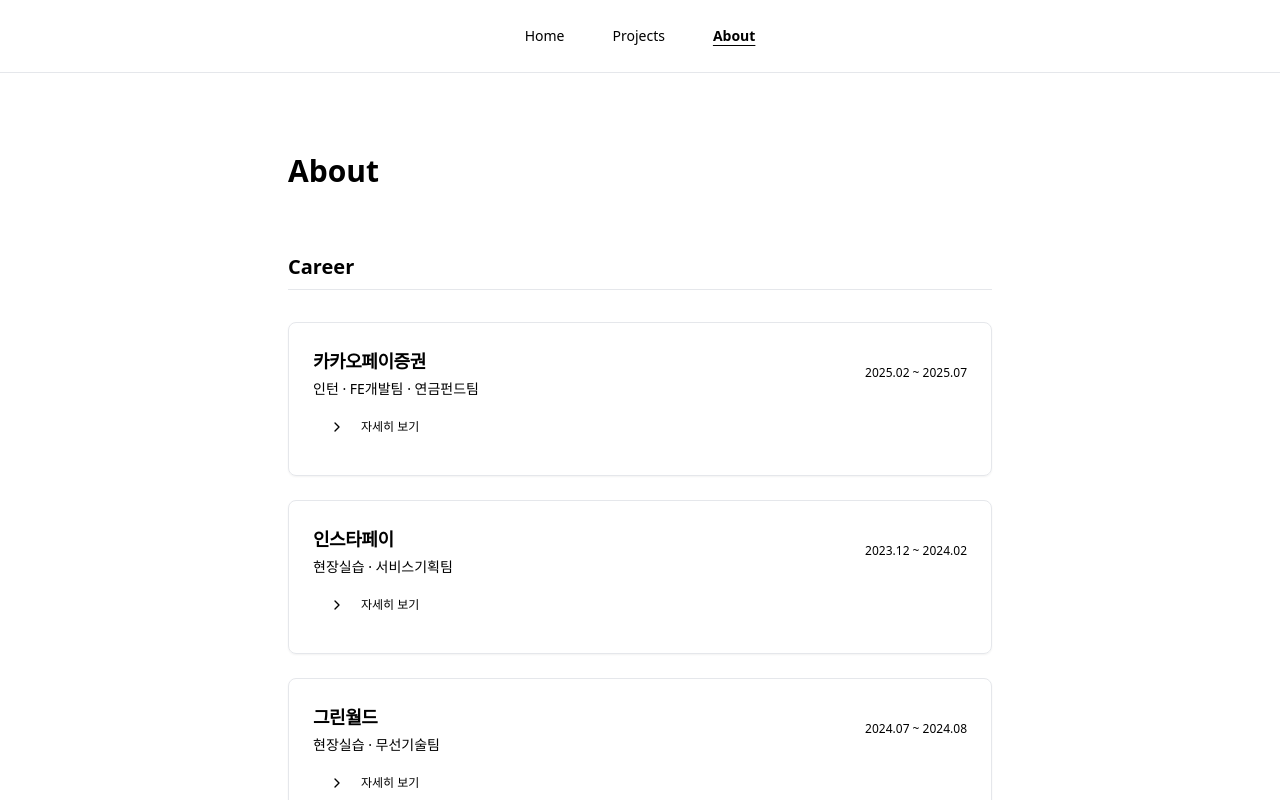
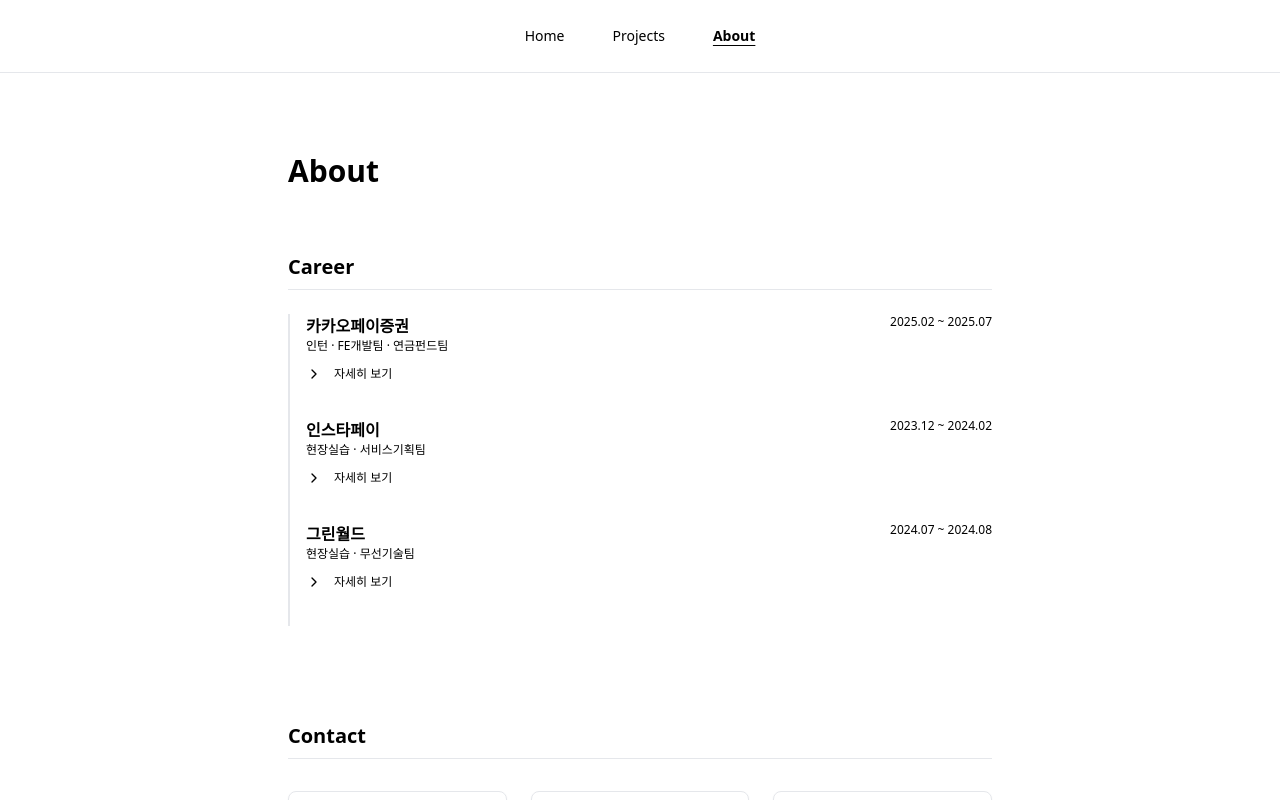
Before and after one commit to salmonco/portfolio, a Next.js app: page /about in a window 1280 px wide. Shown: the top 800 px of the page. Built offline with nearby package versions, Linux system fonts and the light colour scheme.

Commit message:
feat: update ui

```diff
--- a/app/about/page.tsx
+++ b/app/about/page.tsx
@@ -12,10 +12,10 @@ const About = () => {
 
       {/* Career */}
       <section className="w-full mb-16 sm:mb-20 lg:mb-24">
-        <h2 className="text-lg sm:text-xl font-semibold mb-8 border-b pb-2">
+        <h2 className="text-lg sm:text-xl font-semibold mb-6 border-b pb-2">
           Career
         </h2>
-        <div className="space-y-6">
+        <div className="space-y-0">
           {CAREER_DATA.map((career) => (
             <CareerCard key={career.id} career={career} />
           ))}
--- a/components/about/CareerCard.tsx
+++ b/components/about/CareerCard.tsx
@@ -2,7 +2,6 @@
 
 import { Badge } from "@/components/ui/badge";
 import { Button } from "@/components/ui/button";
-import { Card, CardContent, CardHeader, CardTitle } from "@/components/ui/card";
 import { ChevronDown, ChevronRight } from "lucide-react";
 import { useState } from "react";
 
@@ -30,44 +29,42 @@ export function CareerCard({ career }: CareerProps) {
   const [isExpanded, setIsExpanded] = useState(false);
 
   return (
-    <Card>
-      <CardHeader className="pb-3">
-        <div className="flex flex-col sm:flex-row sm:items-center sm:justify-between gap-2">
+    <div className="border-l-2 border-muted pl-4 pb-6">
+      <div className="flex flex-col sm:flex-row sm:items-start sm:justify-between gap-1 mb-2">
         <div className="flex-1">
-            <CardTitle className="text-base sm:text-lg">
+          <h3 className="text-sm sm:text-base font-semibold">
             {career.company}
-            </CardTitle>
-            <p className="text-xs sm:text-sm text-muted-foreground mt-1">
+          </h3>
+          <p className="text-xs text-muted-foreground">
             {career.position} · {career.team}
           </p>
         </div>
         <span className="text-xs text-muted-foreground">{career.period}</span>
       </div>
-      </CardHeader>
-      <CardContent className="pt-0">
+
       <Button
         variant="ghost"
         onClick={() => setIsExpanded(!isExpanded)}
-          className="w-full justify-start text-primary hover:text-primary mb-2 h-8 text-xs"
+        className="h-6 px-2 text-xs text-muted-foreground hover:text-primary -ml-2 mb-2"
       >
         {isExpanded ? (
-            <ChevronDown className="mr-2 h-3 w-3" />
+          <ChevronDown className="mr-1 h-3 w-3" />
         ) : (
-            <ChevronRight className="mr-2 h-3 w-3" />
+          <ChevronRight className="mr-1 h-3 w-3" />
         )}
         {isExpanded ? "접기" : "자세히 보기"}
       </Button>
 
       {isExpanded && (
-          <div className="space-y-4 pt-2">
+        <div className="space-y-3 text-xs">
           <div>
-              <p className="text-xs sm:text-sm mb-2">{career.description}</p>
+            <p className="text-muted-foreground mb-2">{career.description}</p>
             <div className="flex flex-wrap gap-1">
               {career.techStack.map((tech, idx) => (
                 <Badge
                   key={idx}
                   variant="secondary"
-                    className="text-xs py-0 h-5"
+                  className="text-xs py-0 h-4 px-1.5"
                 >
                   {tech}
                 </Badge>
@@ -76,22 +73,17 @@ export function CareerCard({ career }: CareerProps) {
           </div>
 
           {/* Projects */}
-            <div className="space-y-3">
-              <h3 className="font-semibold text-sm">주요 프로젝트</h3>
+          <div className="space-y-2">
+            <h4 className="font-semibold text-xs">주요 프로젝트</h4>
             {career.projects.map((project, idx) => (
-                <div
-                  key={idx}
-                  className="pl-3 border-l-2 border-muted space-y-1.5"
-                >
-                  <div className="flex flex-col sm:flex-row sm:items-center sm:justify-between gap-1">
-                    <h4 className="font-semibold text-xs sm:text-sm">
-                      {project.title}
-                    </h4>
+              <div key={idx} className="pl-2 border-l border-muted space-y-1">
+                <div className="flex flex-col sm:flex-row sm:items-center sm:justify-between gap-0.5">
+                  <h5 className="font-medium text-xs">{project.title}</h5>
                   <span className="text-xs text-muted-foreground">
                     {project.period}
                   </span>
                 </div>
-                  <p className="text-xs text-muted-foreground">
+                <p className="text-xs text-muted-foreground leading-relaxed">
                   {project.description}
                 </p>
                 {project.tasks && (
@@ -102,7 +94,7 @@ export function CareerCard({ career }: CareerProps) {
                   </ul>
                 )}
                 {project.achievements && (
-                    <div className="mt-1.5 p-2 bg-primary/5 rounded border-l-2 border-primary">
+                  <div className="mt-1 p-1.5 bg-primary/5 rounded border-l border-primary">
                     <ul className="list-disc list-inside space-y-0.5 text-xs">
                       {project.achievements.map((achievement, achIdx) => (
                         <li key={achIdx} className="font-medium">
@@ -118,8 +110,8 @@ export function CareerCard({ career }: CareerProps) {
 
           {/* Activities */}
           {career.activities.length > 0 && (
-              <div className="space-y-1.5">
-                <h3 className="font-semibold text-sm">기술 공유 활동</h3>
+            <div className="space-y-1">
+              <h4 className="font-semibold text-xs">기술 공유 활동</h4>
               <ul className="list-disc list-inside space-y-0.5 text-xs text-muted-foreground">
                 {career.activities.map((activity, idx) => (
                   <li key={idx}>{activity}</li>
@@ -129,7 +121,6 @@ export function CareerCard({ career }: CareerProps) {
           )}
         </div>
       )}
-      </CardContent>
-    </Card>
+    </div>
   );
 }
```
Lines whose indentation alone changed are shown as unchanged.
